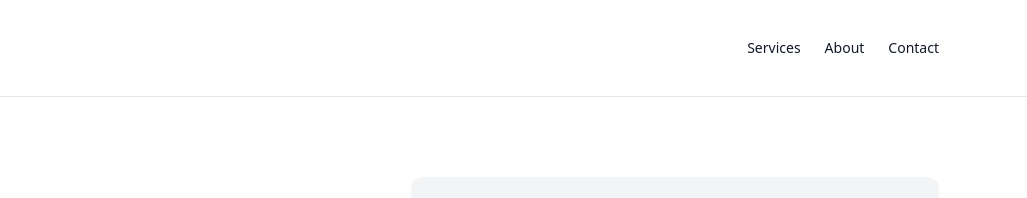
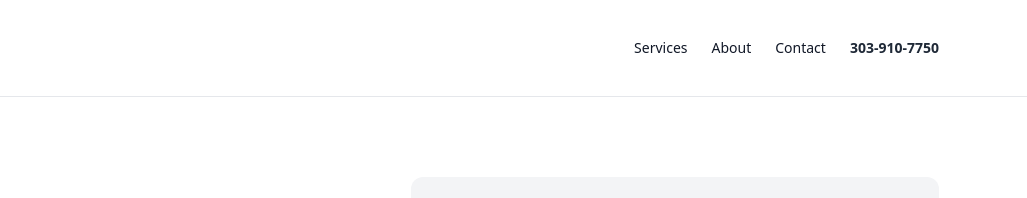
Before and after one commit to RootandRiseConstruction/rootandriseconstruction.com, a plain HTML site: page index.html in a window 1280 px wide. Shown: the top 198 px of the page, 253-1280 px from the left. Drawn offline with nearby package versions, Linux system fonts and the light colour scheme.

Commit message:
Update index.html

```diff
--- a/index.html
+++ b/index.html
@@ -22,6 +22,9 @@
 <a href="#services">Services</a>
 <a href="#about">About</a>
 <a href="#contact">Contact</a>
+  <a href="tel:3039107750" class="font-semibold text-gray-800">
+303-910-7750
+</a>
 </nav>
 
 </div>
```
